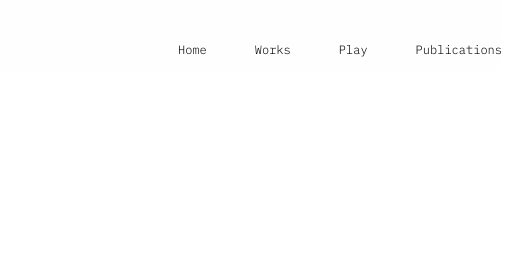
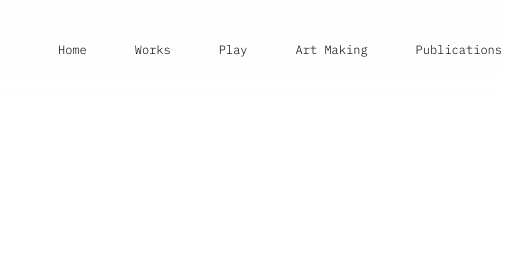
Before and after one commit to thisjjjjjc/thisjjjjjc.github.io, a plain HTML site: page TimeCapsule.html in a window 1280 px wide. Shown: the top 280 px of the page, 650-1182 px from the left. Drawn offline with nearby package versions, Linux system fonts and the light colour scheme; a script that the page names is missing; a web font is replaced by a local one.

Commit message:
Update TimeCapsule.html

```diff
--- a/TimeCapsule.html
+++ b/TimeCapsule.html
@@ -39,6 +39,7 @@
 
               <li class="nav__item"><a href="project.html" class="nav__link">Works</a></li>
                             <li class="nav__item"><a href="Play.html" class="nav__link">Play</a></li>
+                        <li class="nav__item"><a href="https://jjjjjc.me/" class="nav__link">Art Making</a></li>
                            <li class="nav__item"><a href="https://scholar.google.com/citations?user=uXhEVo0AAAAJ&hl=en" target="_blank" class="nav__link">Publications</a></li>
 
 
```
